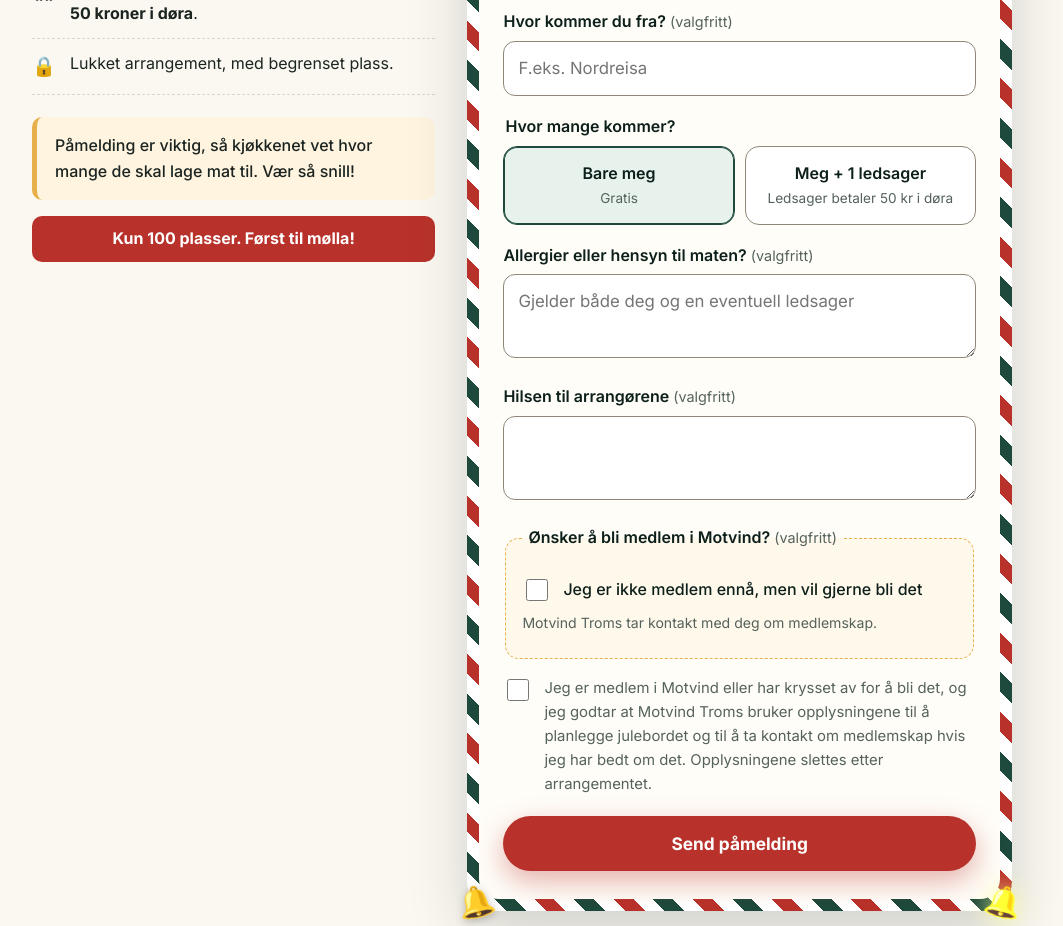
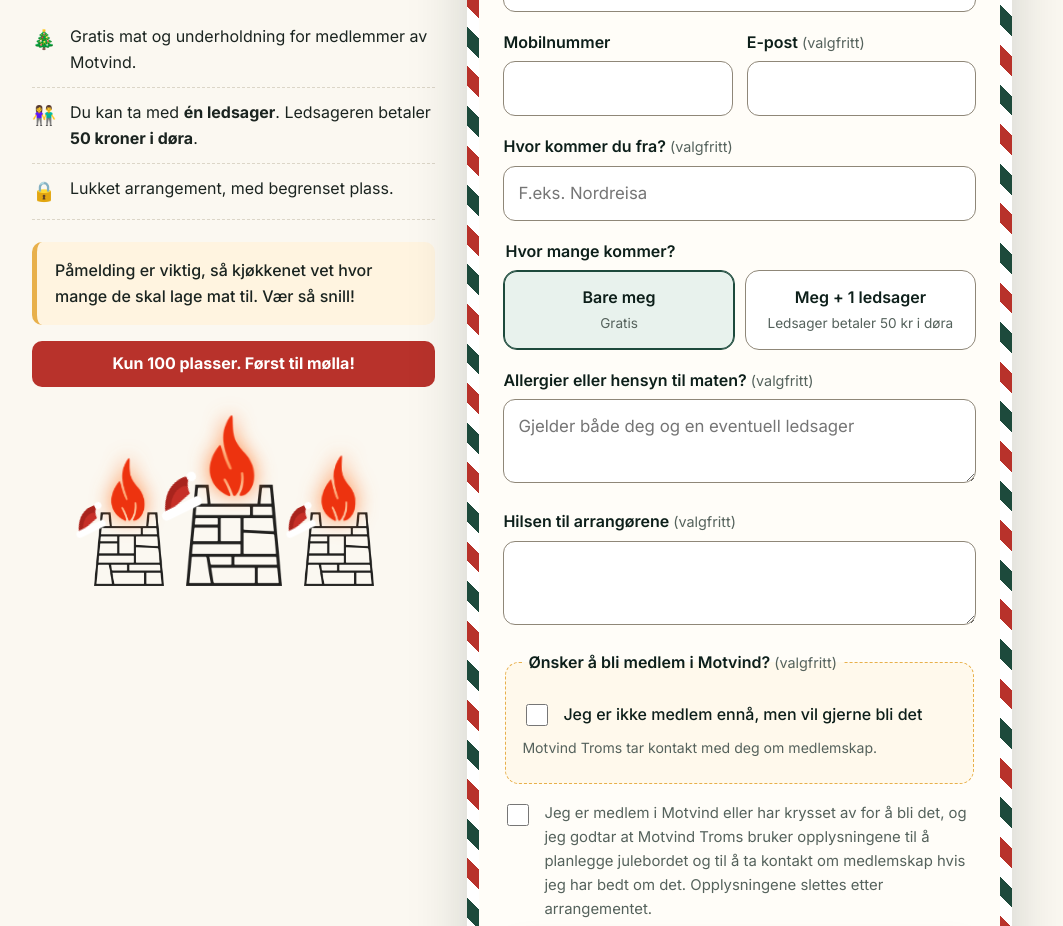
Before and after one commit to leamarketing/motvind-julebord, a plain HTML site: page index.html in a window 1280 px wide. Shown: the part 1874-2800 px from the top of the page, without its empty margins (118-1181 px from the left). Drawn offline with Linux system fonts and the light colour scheme; no server answers.

Commit message:
Skarp nisse-Gaute, Motvind-logo og varder med fyr og nisselue
- gaute.png laget på nytt fra Motvind Norges egen video (1080p), smilende
- Motvind-logoen i lys utgave øverst
- Varder fra logoen med blafrende flamme og nisselue ved skjemaet og i bunnen

Co-Authored-By: Claude Opus 5.5 <noreply@anthropic.com>

```diff
--- a/index.html
+++ b/index.html
@@ -154,6 +154,21 @@ form .knapp{width:100%}
 .plass-skjema{display:block;margin-top:16px;background:var(--rod);color:#fff;font-weight:800;text-align:center;border-radius:10px;padding:10px 14px}
 @media (prefers-reduced-motion:reduce){.plasser{animation:none}}
 
+/* Motvind-varden med fyr og nisselue */
+.toplogo{display:block;width:min(240px,60vw);height:auto;margin:6px auto 16px;filter:drop-shadow(0 4px 14px rgba(0,0,0,.35))}
+.varde{position:relative;display:inline-block;width:var(--v,70px);aspect-ratio:240/432;pointer-events:none}
+.varde img{position:absolute;inset:0;width:100%;height:100%}
+.varde .flamme{transform-origin:50% 46%;animation:flamme 1.3s ease-in-out infinite;filter:drop-shadow(0 0 10px rgba(255,120,40,.85))}
+.varde.mork .stein{filter:brightness(.13)}
+.varde svg{position:absolute;left:-34%;top:37%;width:54%;transform:rotate(-26deg)}
+@keyframes flamme{0%,100%{transform:scale(1,1) skewX(0)}20%{transform:scale(1.04,1.08) skewX(-3deg)}45%{transform:scale(.97,.94) skewX(2deg)}70%{transform:scale(1.03,1.06) skewX(-1deg)}}
+.varde-rad{display:flex;justify-content:center;align-items:flex-end;gap:22px;margin-top:26px}
+.varde-rad .varde:nth-child(2){--v:96px}
+.varde-rad .varde:nth-child(2) .flamme{animation-delay:.4s}
+.varde-rad .varde:nth-child(3) .flamme{animation-delay:.8s}
+footer .varde{--v:34px;vertical-align:middle;margin:0 10px}
+@media (prefers-reduced-motion:reduce){.varde .flamme{animation:none}}
+
 /* Liv i kortene */
 .dansere{display:flex;gap:6px;font-size:2.3rem;line-height:1}
 .dansere span{display:inline-block;transform-origin:50% 100%}
@@ -227,6 +242,7 @@ footer{background:var(--sno);text-align:center;padding:10px 16px 48px;color:var(
   <div class="flyter a nissehode" aria-hidden="true" hidden></div>
   <div class="flyter b nissehode" aria-hidden="true" hidden></div>
   <div class="hero-inn">
+    <img class="toplogo" src="logo-lys.png" alt="Motvind Norge" width="240" height="103">
     <span class="merke">Motvind Troms inviterer</span>
     <h1>Julebord, skjemt og alvor <span class="sitat">med «Någgå' attåt'»</span></h1>
     <p class="ingress">Motvind Troms og <strong>«vertsnissen med julepuls»</strong>, Gaute Grøtta Grav, inviterer medlemmene i Troms fylke til julebord med musikk og dans.</p>
@@ -269,6 +285,9 @@ footer{background:var(--sno);text-align:center;padding:10px 16px 48px;color:var(
         </ul>
         <p class="viktig">Påmelding er viktig, så kjøkkenet vet hvor mange de skal lage mat til. Vær så snill!</p>
         <p class="plass-skjema" id="plass-skjema">Kun 100 plasser. Først til mølla!</p>
+        <div class="varde-rad" aria-hidden="true">
+          <span class="varde mork" data-lue></span><span class="varde mork" data-lue></span><span class="varde mork" data-lue></span>
+        </div>
       </div>
 
       <div class="pynt">
@@ -365,7 +384,7 @@ footer{background:var(--sno);text-align:center;padding:10px 16px 48px;color:var(
 </button>
 <audio id="lyd" src="julesang.mp3" preload="none" loop></audio>
 
-<footer>Motvind Troms · Julebord torsdag 10. desember 2026 fra kl. 18.00 · Slettelva Grendehus</footer>
+<footer><span class="varde mork" aria-hidden="true"></span>Motvind Troms · Julebord torsdag 10. desember 2026 fra kl. 18.00 · Slettelva Grendehus<span class="varde mork" aria-hidden="true"></span></footer>
 
 <script src="supabase-public.js"></script>
 <script>
@@ -483,6 +502,14 @@ document.getElementById("kalender").addEventListener("click", () => {
   foto.src = "bidos.jpg";
 })();
 
+// Motvind-vardene: stein + blafrende flamme, nisselue der data-lue står
+(function(){
+  const lue = '<svg viewBox="0 0 120 90" aria-hidden="true"><path d="M14 70 C30 20 70 0 104 14 C92 22 86 34 86 50 Z" fill="#c62f27"/><path d="M14 70 C30 20 70 0 104 14 C96 18 90 24 88 32 C70 22 40 34 28 70 Z" fill="#a8241d"/><rect x="4" y="62" width="100" height="22" rx="11" fill="#fff"/><circle cx="106" cy="16" r="11" fill="#fff"/></svg>';
+  document.querySelectorAll(".varde").forEach(v => {
+    v.innerHTML = '<img class="stein" src="varde-stein.png" alt=""><img class="flamme" src="varde-flamme.png" alt="">' + (v.hasAttribute("data-lue") ? lue : "");
+  });
+})();
+
 // Vertsnissen: gaute.png (Gaute som julenisse, uten bakgrunn). Finnes det ikke, vises ingenting.
 (function(){
   const test = new Image();
```
Also changed, not shown: gaute.png, logo-lys.png (added), varde-flamme.png (added), varde-stein.png (added).
